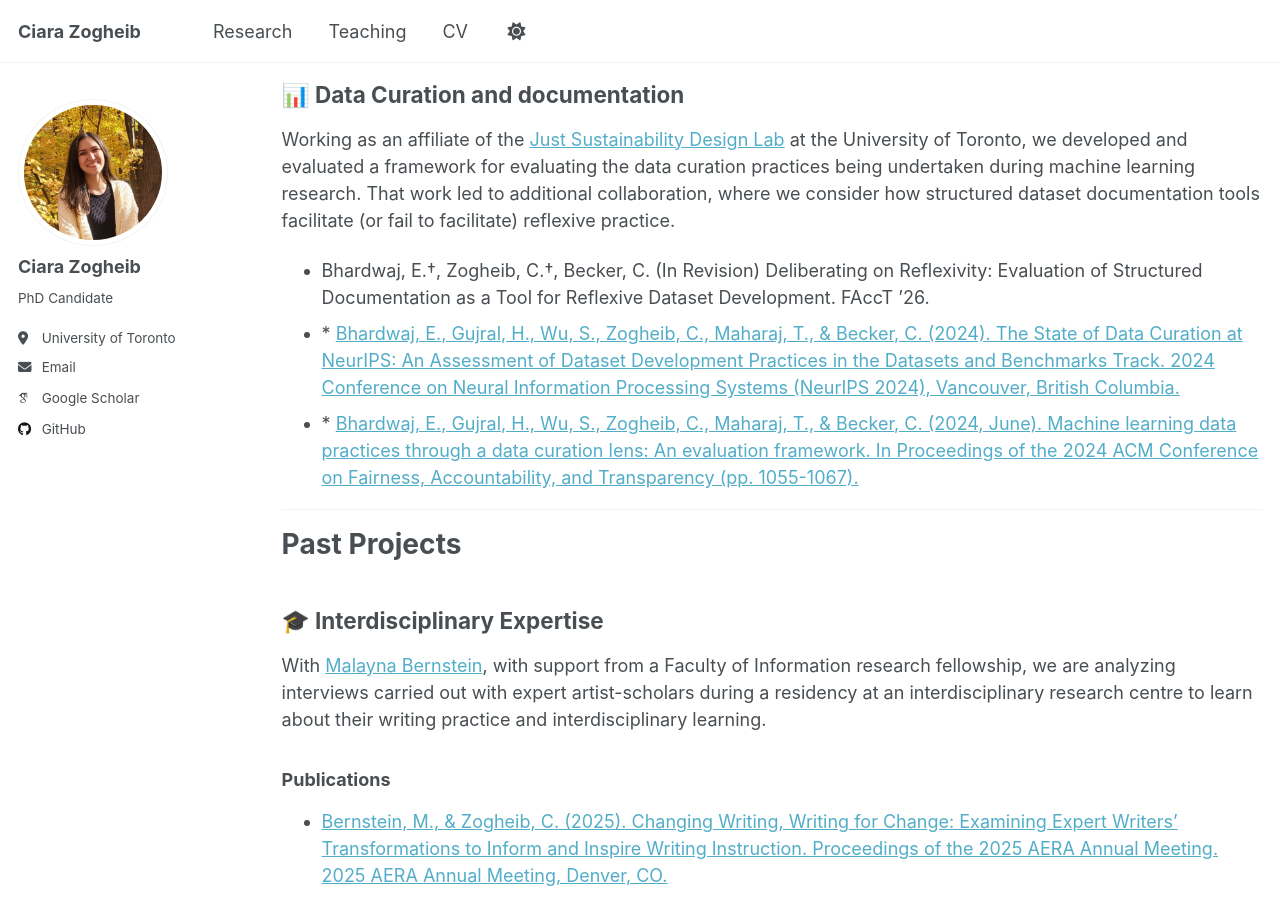
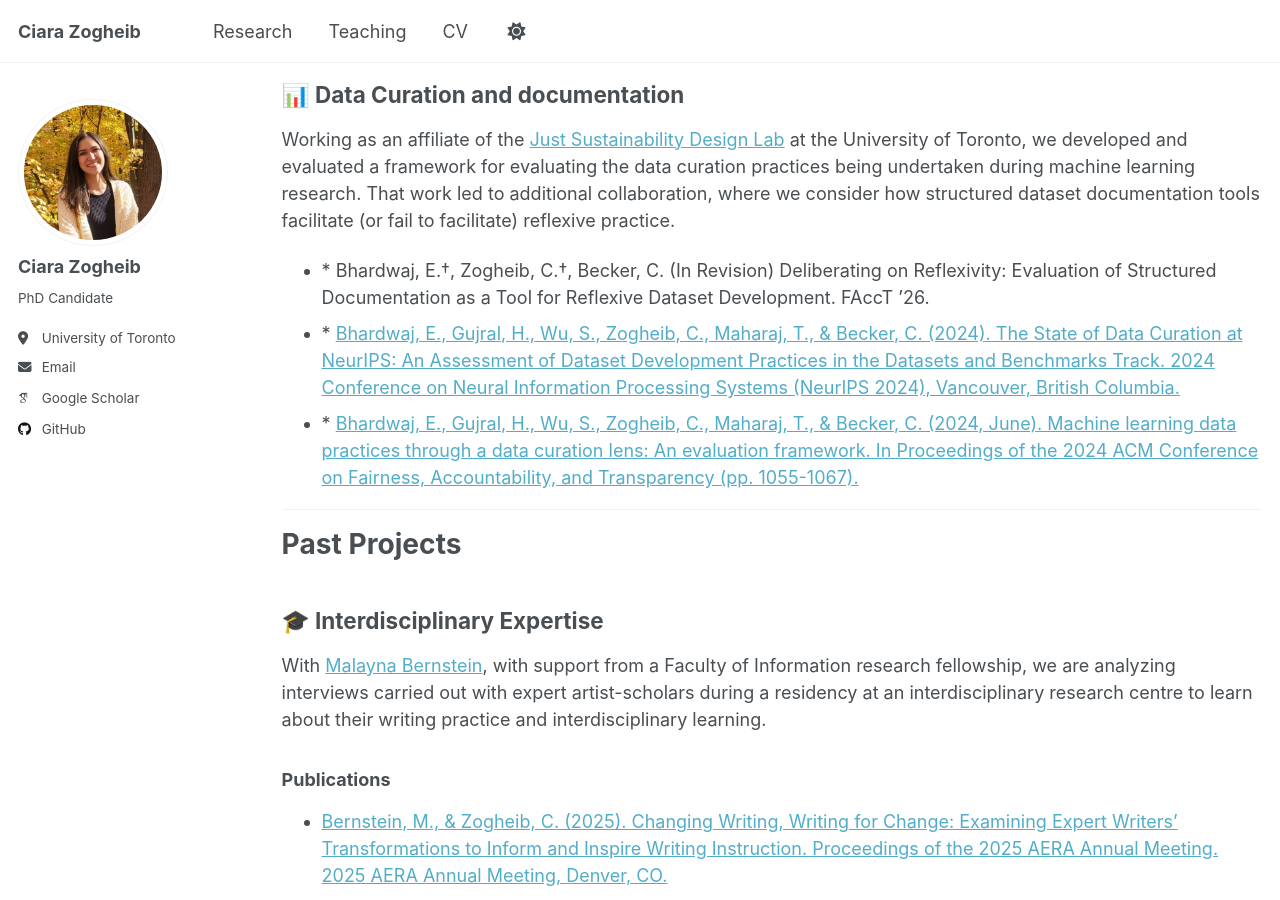
Before and after one commit to zogheibc/zogheibc.github.io, a Jekyll site: the page built from _pages/research.md, in a window 1280 px wide and 900 px high, scrolled down 1316 px. Built offline with Jekyll 4.4.1, drawn with Linux system fonts in a browser that asks for light colours; some web fonts are replaced.

```diff
--- a/_pages/research.md
+++ b/_pages/research.md
@@ -22,8 +22,8 @@ My current main focus and my dissertation project, I'm framing cross-domain inte
 - See also 'Cross-Domain Information Integration in Government: Hierarchies and Responsibilities', linked below!
 
 ### Working Papers
-- Zogheib, C. (Revisions underway) Data Practices of Cross-Domain Integration: Draw-and-Write Interviews with Interdisciplinary Scientists
-- Zogheib, C (Revisions underway) Cross-Disciplinary Integration: Information Practices and a Role for Information Scholars
+- * Zogheib, C. (Revisions underway) Data Practices of Cross-Domain Integration: Draw-and-Write Interviews with Interdisciplinary Scientists
+- * Zogheib, C (Revisions underway) Cross-Disciplinary Integration: Information Practices and a Role for Information Scholars
 
 
 ## 🍁 Data and AI Policy in the Public Sector
@@ -42,7 +42,7 @@ Working with [Kaushar Mahetaji](https://www.kausharmahetaji.com/) and [Ryan Spen
 ## 📊 Data Curation and documentation
 Working as an affiliate of the [Just Sustainability Design Lab](https://justsustainabilitydesign.org/members/ciara-zogheib.html) at the University of Toronto, we developed and evaluated a framework for evaluating the data curation practices being undertaken during machine learning research. That work led to additional collaboration, where we consider how structured dataset documentation tools facilitate (or fail to facilitate) reflexive practice.
 
-- Bhardwaj, E.†, Zogheib, C.†, Becker, C. (In Revision) Deliberating on Reflexivity: Evaluation of Structured Documentation as a Tool for Reflexive Dataset Development. FAccT ’26.
+- \* Bhardwaj, E.†, Zogheib, C.†, Becker, C. (In Revision) Deliberating on Reflexivity: Evaluation of Structured Documentation as a Tool for Reflexive Dataset Development. FAccT ’26.
 - \* [Bhardwaj, E., Gujral, H., Wu, S., Zogheib, C., Maharaj, T., & Becker, C. (2024). The State of Data Curation at NeurIPS: An Assessment of Dataset Development Practices in the Datasets and Benchmarks Track. 2024 Conference on Neural Information Processing Systems (NeurIPS 2024), Vancouver, British Columbia.](https://arxiv.org/pdf/2410.22473)
 - \* [Bhardwaj, E., Gujral, H., Wu, S., Zogheib, C., Maharaj, T., & Becker, C. (2024, June). Machine learning data practices through a data curation lens: An evaluation framework. In Proceedings of the 2024 ACM Conference on Fairness, Accountability, and Transparency (pp. 1055-1067).](https://dl.acm.org/doi/abs/10.1145/3630106.3658955?casa_token=NmsmY2IXZvQAAAAA%3AebTZOZMSqyuPp5NZv41vg_ipW1fxGooRbfLdFr3ARbbU9u8_0uSofjUEZAEpOhHpl6xjTulsGb_02_I)
 
```
